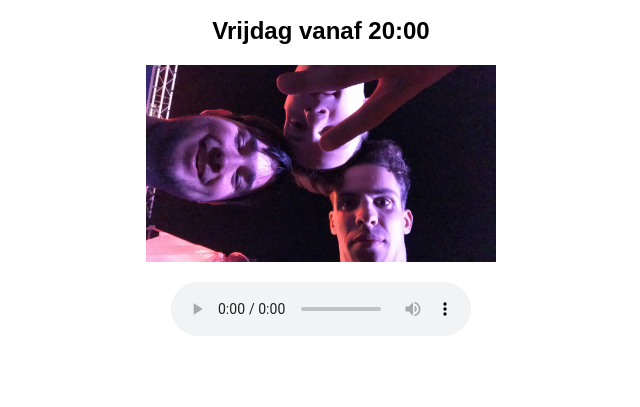
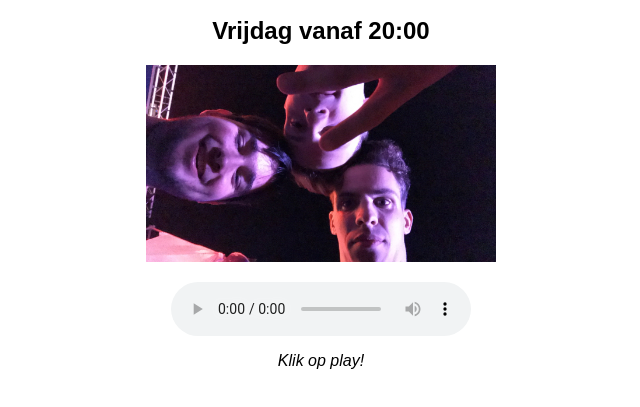
Before and after one commit to StefanKollaart/throst-radio, a plain HTML site: page index.html in a window 1280 px wide. Shown: the part 69-476 px from the top of the page, without its empty margins (319-959 px from the left). Drawn offline with Linux system fonts and the light colour scheme.

Commit message:
press play

```diff
--- a/index.html
+++ b/index.html
@@ -6,5 +6,6 @@
         <audio autoplay controls style="margin-top: 20px;">
             <source src="https://hoth.alonhosting.com:3565/stream" type="audio/mpeg">
         </audio>
+        <p><i>Klik op play!</i></p>
     </div>
 </div>
```
